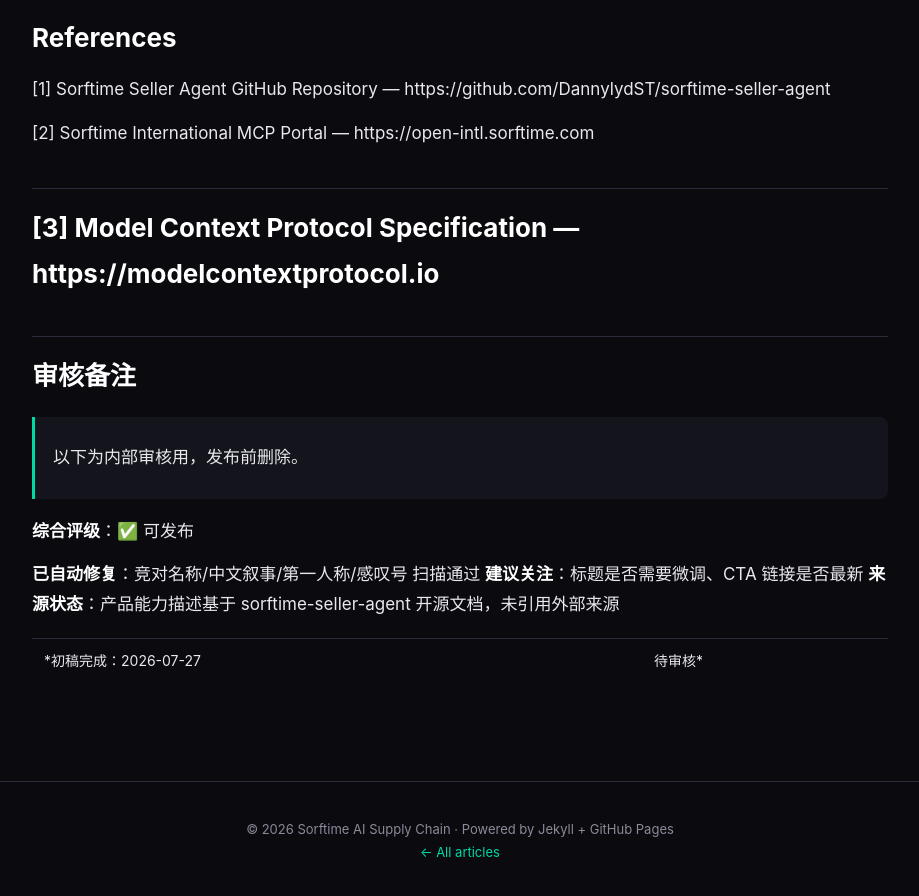
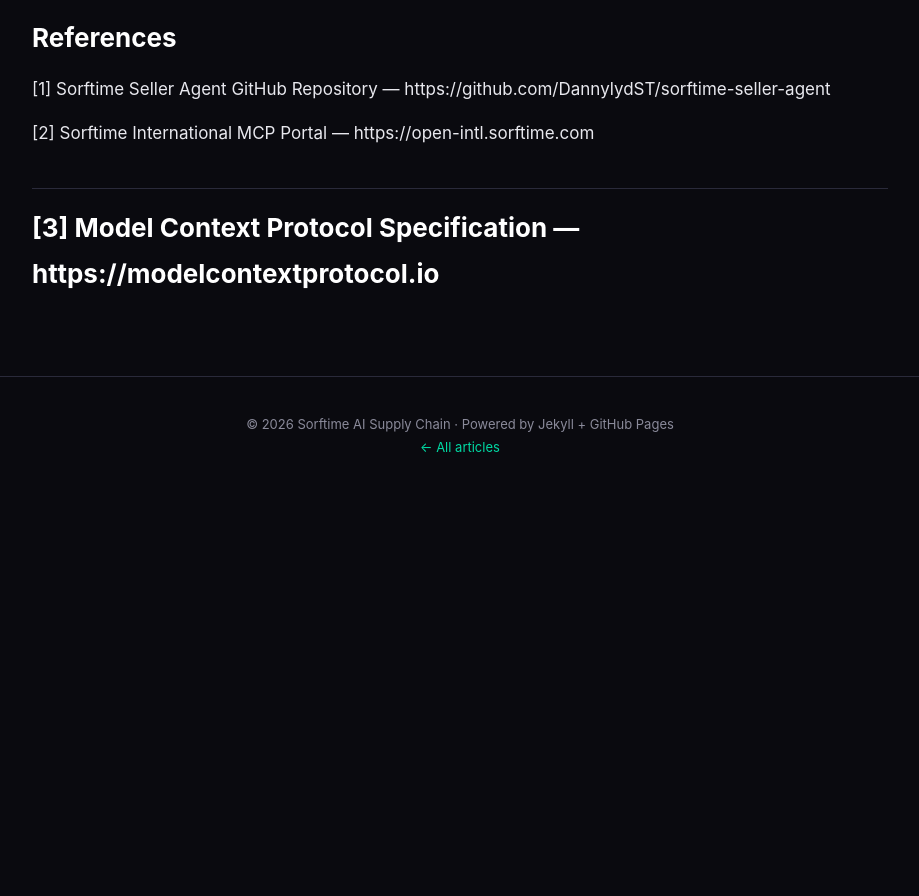
Before and after one commit to Sorftime-AI-Supply-Chain/Sorftime-AI-Supply-Chain.github.io, a Jekyll site: the page built from _posts/2026-07-27-blue-ocean-discovery-mcp.md, in a window 1280 px wide and 900 px high, scrolled down 6480 px. Shown: the top 896 px of the window, without its empty margins (180-1099 px from the left). Built offline with Jekyll 4.4.1, drawn with Linux system fonts in a browser that asks for light colours; our own code applies the rules of GitHub Pages for plain Markdown files; after the commit the page ends 6975 px from its top, so only the background shows below that.

Commit message:
Remove internal review notes

```diff
--- a/_posts/2026-07-27-blue-ocean-discovery-mcp.md
+++ b/_posts/2026-07-27-blue-ocean-discovery-mcp.md
@@ -122,15 +122,3 @@
 
 [3] Model Context Protocol Specification — https://modelcontextprotocol.io
 ---
-
-## 审核备注
-
-> 以下为内部审核用，发布前删除。
-
-**综合评级**：✅ 可发布
-
-**已自动修复**：竞对名称/中文叙事/第一人称/感叹号 扫描通过
-**建议关注**：标题是否需要微调、CTA 链接是否最新
-**来源状态**：产品能力描述基于 sorftime-seller-agent 开源文档，未引用外部来源
-
-*初稿完成：2026-07-27 | 待审核*
```
